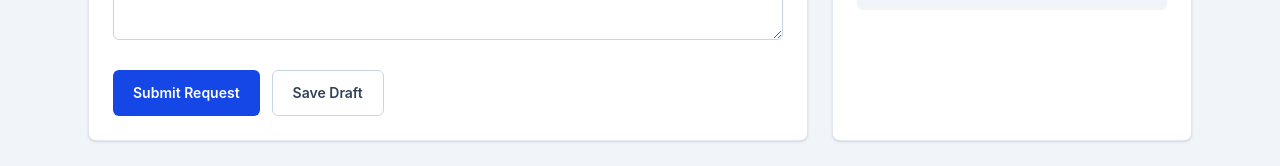
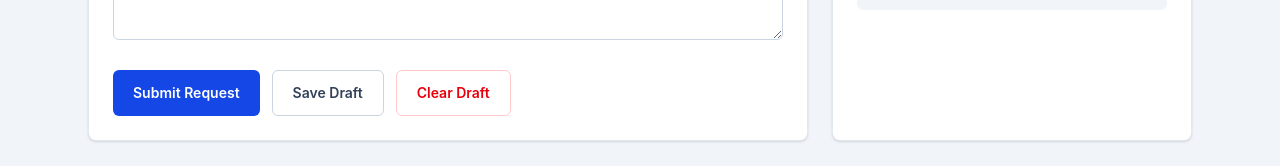
Before and after one commit to Bleah012/FastTrans, a React (Vite) app in the folder client/: page / in a window 1280 px wide. Shown: the part 615-781 px from the top of the page. Built offline with nearby package versions, Linux system fonts and the light colour scheme.

Commit message:
Add clear draft action

```diff
--- a/client/src/pages/ClientRequestPage.jsx
+++ b/client/src/pages/ClientRequestPage.jsx
@@ -1,7 +1,7 @@
 import { useEffect, useState } from "react";
 
-function ClientRequestPage() {
-  const [formData, setFormData] = useState({
+// This object keeps the default empty values for the form.
+const emptyFormData = {
   pickupLocation: "",
   destination: "",
   packageType: "General Goods",
@@ -9,26 +9,37 @@ function ClientRequestPage() {
   pickupDate: "",
   pickupTime: "",
   instructions: "",
-  });
+};
 
+function ClientRequestPage() {
+  // formData stores all values typed or selected by the user.
+  const [formData, setFormData] = useState(emptyFormData);
+
+  // errors stores validation messages for fields that are invalid.
   const [errors, setErrors] = useState({});
 
+  // This runs once when the page opens.
   useEffect(() => {
+    // Get the saved draft from the browser localStorage.
     const savedDraft = localStorage.getItem("fasttrans-client-request-draft");
 
+    // If a saved draft exists, load it back into the form.
     if (savedDraft) {
       setFormData(JSON.parse(savedDraft));
     }
   }, []);
 
   function handleChange(event) {
+    // Get the input name and value from the field being edited.
     const { name, value } = event.target;
 
+    // Update only the changed field while keeping the rest of the form data.
     setFormData({
       ...formData,
       [name]: value,
     });
 
+    // If this field had an error, clear it once the user starts editing.
     if (errors[name]) {
       setErrors({
         ...errors,
@@ -38,54 +49,86 @@ function ClientRequestPage() {
   }
 
   function validateForm() {
+    // Create an empty object to collect validation errors.
     const newErrors = {};
 
+    // Check that pickup location is not empty.
     if (!formData.pickupLocation.trim()) {
       newErrors.pickupLocation = "Pickup location is required.";
     }
 
+    // Check that destination is not empty.
     if (!formData.destination.trim()) {
       newErrors.destination = "Destination is required.";
     }
 
+    // Check that weight is entered.
     if (!formData.weight) {
       newErrors.weight = "Weight is required.";
     } else if (Number(formData.weight) <= 0) {
+      // Check that weight is greater than zero.
       newErrors.weight = "Weight must be greater than 0.";
     }
 
+    // Check that pickup date is selected.
     if (!formData.pickupDate) {
       newErrors.pickupDate = "Pickup date is required.";
     }
 
+    // Check that pickup time is selected.
     if (!formData.pickupTime) {
       newErrors.pickupTime = "Pickup time is required.";
     }
 
+    // Return all validation errors found.
     return newErrors;
   }
 
   function handleSubmit(event) {
+    // Stop the browser from refreshing the page.
     event.preventDefault();
 
+    // Validate the form before submitting.
     const validationErrors = validateForm();
+
+    // Store validation errors so they can be shown on the page.
     setErrors(validationErrors);
 
+    // If there are errors, stop the submit process.
     if (Object.keys(validationErrors).length > 0) {
       return;
     }
 
+    // For now, show the submitted data in the browser console.
     console.log("Client request submitted:", formData);
+
+    // Show the user that the request was captured.
     alert("Transport request captured successfully.");
   }
 
   function handleSaveDraft() {
+    // Save the current form data in the browser localStorage.
     localStorage.setItem(
       "fasttrans-client-request-draft",
       JSON.stringify(formData),
     );
 
+    // Notify the user that the draft was saved.
     alert("Draft saved successfully.");
+  }
+
+  function handleClearDraft() {
+    // Remove the saved draft from browser localStorage.
+    localStorage.removeItem("fasttrans-client-request-draft");
+
+    // Reset the form back to empty default values.
+    setFormData(emptyFormData);
+
+    // Clear all validation errors.
+    setErrors({});
+
+    // Notify the user that the draft was cleared.
+    alert("Draft cleared successfully.");
   }
 
   return (
@@ -255,6 +298,14 @@ function ClientRequestPage() {
               >
                 Save Draft
               </button>
+
+              <button
+                type="button"
+                onClick={handleClearDraft}
+                className="rounded-md border border-red-200 px-5 py-3 text-sm font-semibold text-red-600 hover:bg-red-50"
+              >
+                Clear Draft
+              </button>
             </div>
           </form>
 
```
Lines whose indentation alone changed are shown as unchanged.
